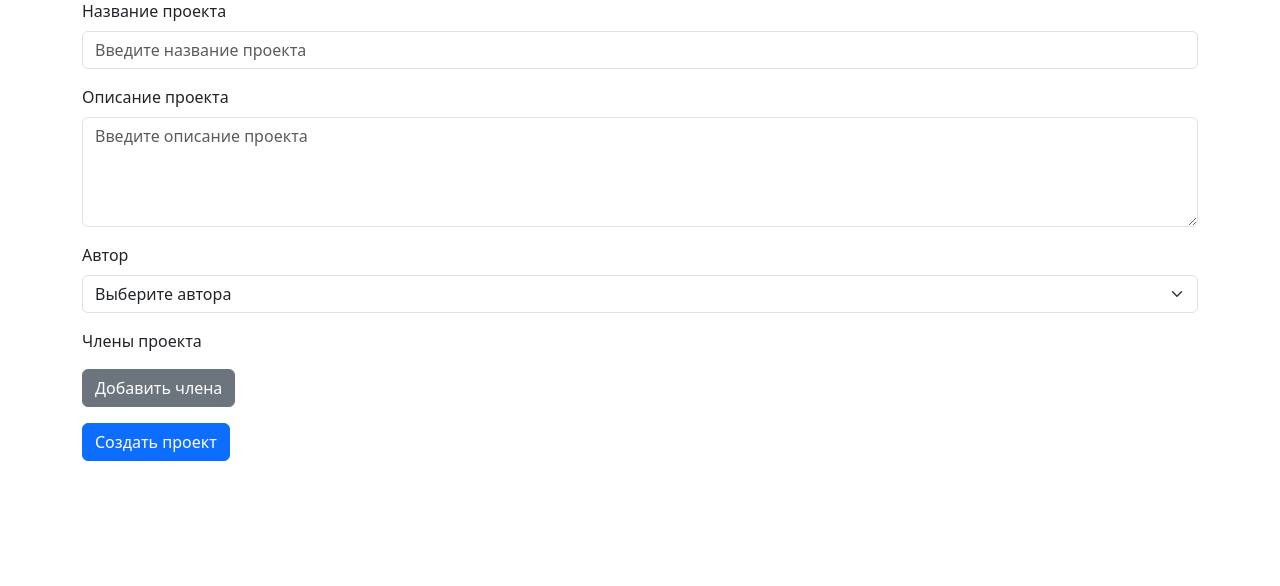
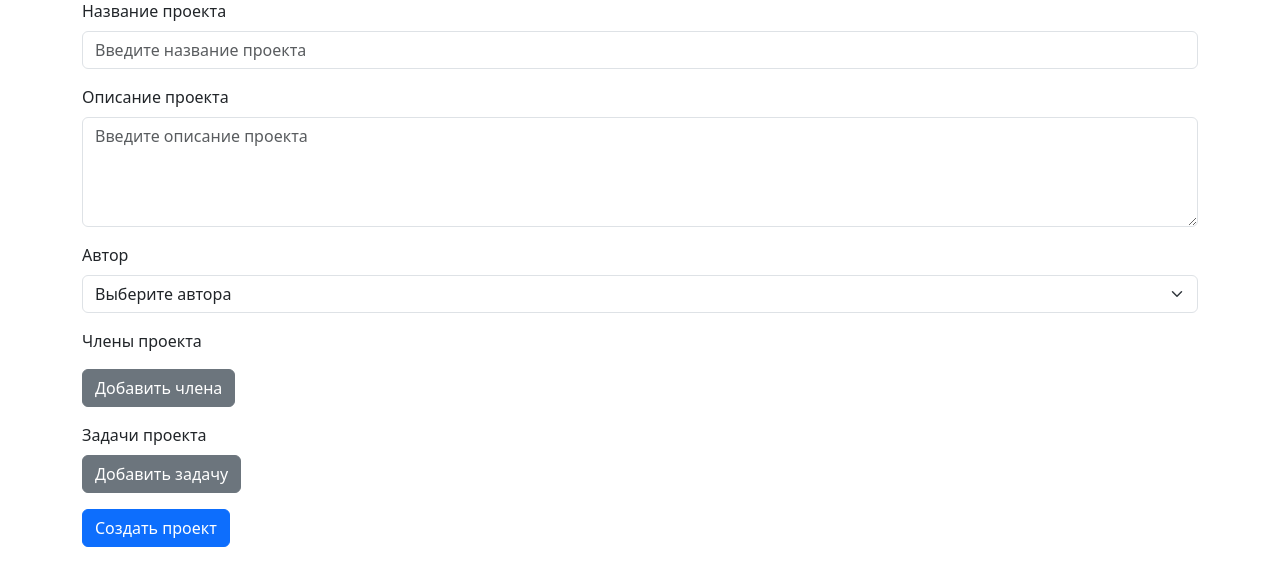
Before and after one commit to mtusxl/Project-Management-System, a Django app: page /create_project/ in a window 1280 px wide. Shown: the part 111-697 px from the top of the page. Run offline with Django 5.2, Linux system fonts and the light colour scheme; the visitor is signed in with stand-in values (Sample User, id 1); parts of the project's set-up code (start-up, migrations or seed data) failed here and were passed over.

```diff
--- a/Project_Menegement_System/Create_project/views.py
+++ b/Project_Menegement_System/Create_project/views.py
@@ -2,7 +2,7 @@ from django.shortcuts import render
 from Projects.models import Project
 from django.contrib.auth.decorators import login_required
 from django.contrib.auth import get_user_model
-from Users.models import User
+from Tasks.models import Task
 
 @login_required
 def Create_project(request):
@@ -24,4 +24,7 @@ def Create_project(request):
         request.user.projects.add(project)
 
 
+
+
+
     return  render(request, 'project_form.html')
--- a/Project_Menegement_System/Dashbords/views.py
+++ b/Project_Menegement_System/Dashbords/views.py
@@ -4,4 +4,5 @@ from Projects.models import Project
 
 @login_required
 def home(request):
-    return render(request, "home.html")
+    latest_projects = Project.objects.all().order_by('-created_at')[:2]
+    return render(request, "home.html", {"latest_projects":latest_projects})
--- a/Project_Menegement_System/templates/project_form.html
+++ b/Project_Menegement_System/templates/project_form.html
@@ -29,7 +29,7 @@
                 <select class="form-select" id="project_author" name="project_author">
                     <option value="">Выберите автора</option>
                     {% for member in members %}
-                        <option value="{{ member.id }}">{{ member.full_name }}</option>
+                        <option value="{{ member.id }}">{{ member.name }}</option>
                     {% endfor %}
                 </select>
             </div>
@@ -41,6 +41,13 @@
                     <!-- Выбранные члены будут отображаться здесь -->
                 </div>
                 <button type="button" class="btn btn-secondary" data-bs-toggle="modal" data-bs-target="#addMemberModal">Добавить члена</button>
+            </div>
+            <div class="mb-3">
+                <label class="form-label">Задачи проекта</label>
+                <div id="tasks-section">
+                    <!-- Задачи будут добавляться сюда динамически -->
+                </div>
+                <button type="button" class="btn btn-secondary" id="add-task">Добавить задачу</button>
             </div>
 
             <!-- Кнопка создания проекта -->
@@ -74,6 +81,9 @@
                             <label for="member_email" class="form-label">Почта</label>
                             <input type="email" class="form-control" id="member_email" placeholder="Введите почту" required>
                         </div>
+
+
+
                         <button type="button" class="btn btn-primary" id="addMemberBtn">Добавить</button>
                     </form>
                 </div>
@@ -111,6 +121,26 @@
                 alert('Пожалуйста, заполните все обязательные поля!');
             }
         });
+        //Add new task
+        let taskCount = 0;
+
+        document.getElementById('add-task').addEventListener('click', function() {
+            taskCount++;
+            const taskForm = `
+                <div class="task-form mb-3">
+                    <h5>Задача ${taskCount}</h5>
+                    <div class="mb-3">
+                        <label for="task_title_${taskCount}" class="form-label">Название задачи</label>
+                        <input type="text" class="form-control" id="task_title_${taskCount}" name="task_title_${taskCount}" placeholder="Введите название задачи" required>
+                    </div>
+                    <div class="mb-3">
+                        <label for="task_description_${taskCount}" class="form-label">Описание задачи</label>
+                        <textarea class="form-control" id="task_description_${taskCount}" name="task_description_${taskCount}" rows="2" placeholder="Введите описание задачи"></textarea>
+                    </div>
+                </div>
+            `;
+            document.getElementById('tasks-section').insertAdjacentHTML('beforeend', taskForm);
+        });
     </script>
 </body>
 </html>
```
Also changed, not shown: Project_Menegement_System/templates/home.html (+12 -21 lines).
